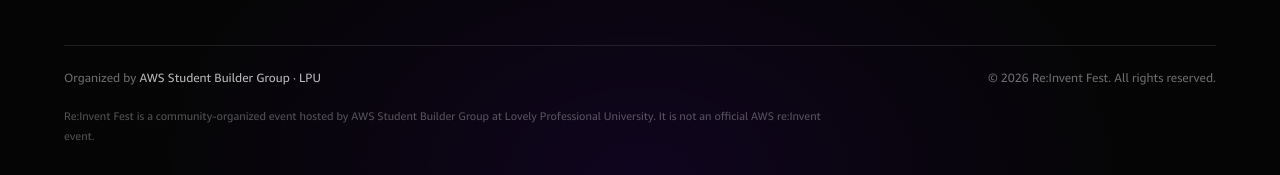
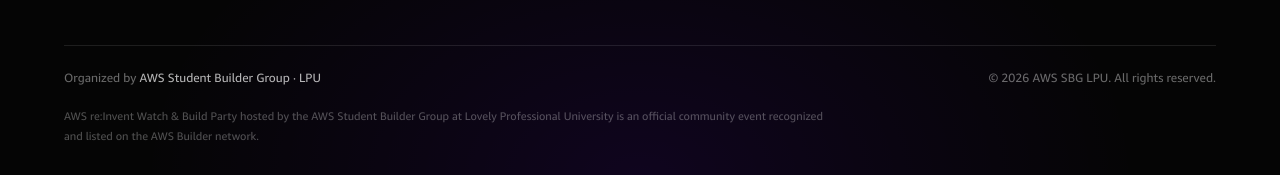
Before and after one commit to awsbuilderslpu/awslpu-reinvent, a Next.js app: page / in a window 1280 px wide. Shown: the part 4938-5113 px from the top of the page. Built offline with nearby package versions, Linux system fonts and the light colour scheme; no server answers.

Commit message:
Revise footer content for event description and copyright
Updated footer text to reflect the official status of the event.

```diff
--- a/components/footer.tsx
+++ b/components/footer.tsx
@@ -55,14 +55,13 @@ export function Footer() {
           </p>
 
           <p>
-            © 2026 Re:Invent Fest. All rights reserved.
+            © 2026 AWS SBG LPU. All rights reserved.
           </p>
         </div>
 
         <p className="mt-5 max-w-3xl text-[11px] leading-5 text-white/30">
-          Re:Invent Fest is a community-organized event hosted by AWS Student
-          Builder Group at Lovely Professional University. It is not an official
-          AWS re:Invent event.
+          AWS re:Invent Watch & Build Party hosted by the AWS Student Builder Group at Lovely Professional University is an official community event recognized and listed on the AWS Builder network.
+
         </p>
       </div>
     </footer>
```
